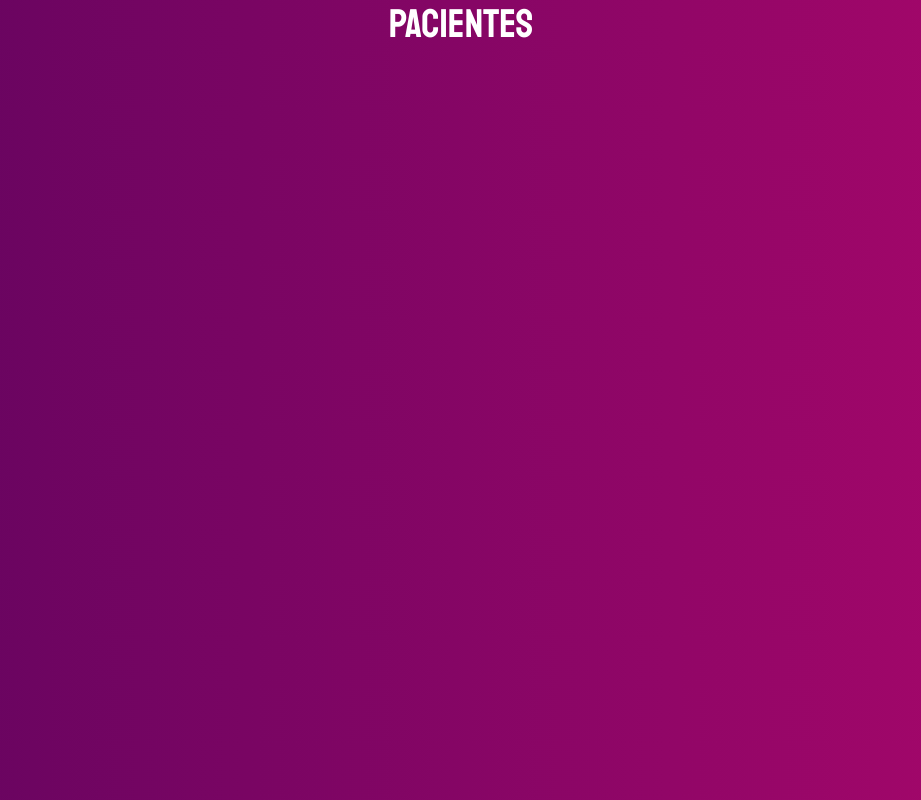
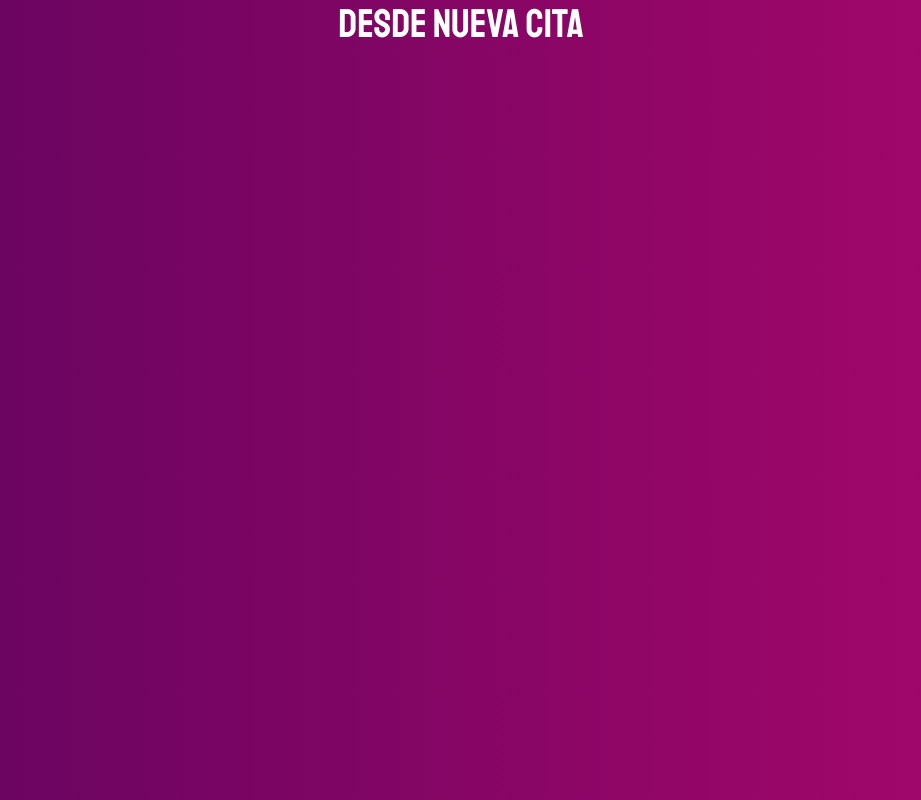
Before and after one commit to dev-ignacio-h/citas-mern, a React (Create React App) app in the folder frontend/: page /nueva in a window 1280 px wide. Shown: the whole page, without its empty margins (179-1100 px from the left). Built offline with nearby package versions, Linux system fonts and the light colour scheme.

Commit message:
routing y componentes cita, nueva cita y pacientes

```diff
--- a/frontend/package.json
+++ b/frontend/package.json
@@ -8,6 +8,7 @@
     "@testing-library/user-event": "^12.6.3",
     "react": "^17.0.1",
     "react-dom": "^17.0.1",
+    "react-router-dom": "^5.2.0",
     "react-scripts": "4.0.2",
     "web-vitals": "^1.1.0"
   },
--- a/frontend/public/index.html
+++ b/frontend/public/index.html
@@ -32,7 +32,7 @@
       rel="stylesheet"
       href="https://stackpath.bootstrapcdn.com/bootstrap/4.3.1/css/bootstrap.min.css"
     />
-    <link rel="stylesheet" href="css/app.css" />
+    <link rel="stylesheet" href="/css/app.css" />
     <title>React App</title>
   </head>
   <body>
--- a/frontend/src/App.js
+++ b/frontend/src/App.js
@@ -1,6 +1,19 @@
+import { BrowserRouter as Router, Route, Switch } from 'react-router-dom';
+
+// Componentes
+import Pacientes from './components/Pacientes';
+import NuevaCita from './components/NuevaCita';
+import Cita from './components/Cita';
+
 function App() {
   return (
-    <h1>Pacientes</h1>
+    <Router>
+      <Switch>
+        <Route exact path="/" component={Pacientes} />
+        <Route exact path="/nueva" component={NuevaCita} />
+        <Route exact path="/cita/:id" component={Cita} />
+      </Switch>
+    </Router>
   );
 }
 
--- /dev/null
+++ b/frontend/src/components/Cita.js
@@ -0,0 +1,5 @@
+const Cita = () => {
+    return ( <h1>Desde Cita</h1> );
+}
+
+export default Cita;
--- /dev/null
+++ b/frontend/src/components/NuevaCita.js
@@ -0,0 +1,5 @@
+const NuevaCita = () => {
+    return ( <h1>Desde nueva cita</h1> );
+}
+
+export default NuevaCita;
--- /dev/null
+++ b/frontend/src/components/Pacientes.js
@@ -0,0 +1,5 @@
+const Pacientes = () => {
+  return <h1>Desde pacientes</h1>;
+};
+
+export default Pacientes;
```
Also changed, not shown: 1 other file (tests, documents, lock files or other folders).
